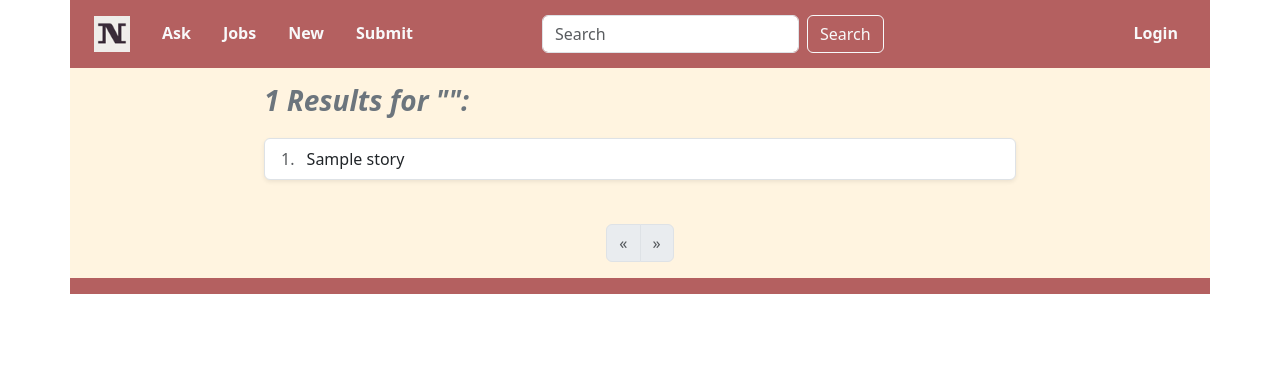
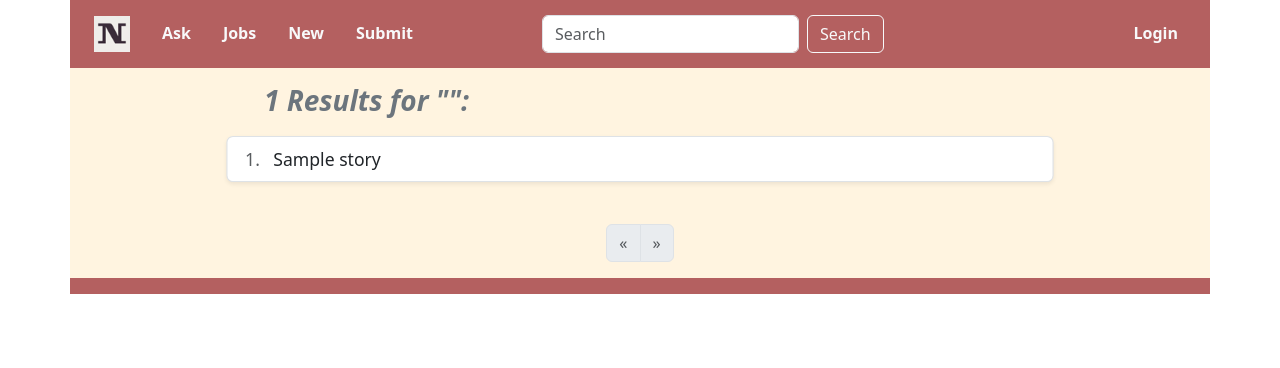
Before and after one commit to shihongji/NeuCommunity, a Django app: template stories/templates/stories/search.html in a window 1280 px wide, with the pointer over the restyled element. Shown: the top 368 px of the page. Run offline with Django 4.2, Linux system fonts and the light colour scheme; tables that the repository leaves empty hold one stand-in row (values such as "Sample post"); the template is opened without the code that fills it: values that come from a table or form of the project are taken from there, most other values are stand-ins (such as "Sample title", 1, 10 or a date in 2020); some libraries are stand-ins or nearby versions.

Commit message:
Update search result page hover style

```diff
--- a/static/assets/css/search.css
+++ b/static/assets/css/search.css
@@ -32,3 +32,8 @@
 .page-link:hover {
   color: #B46060;
 }
+
+.list-group-item:hover {
+  /* background-color: rgba(231, 171, 154, 0.5); */
+  transform: scale(1.1);
+}
```
